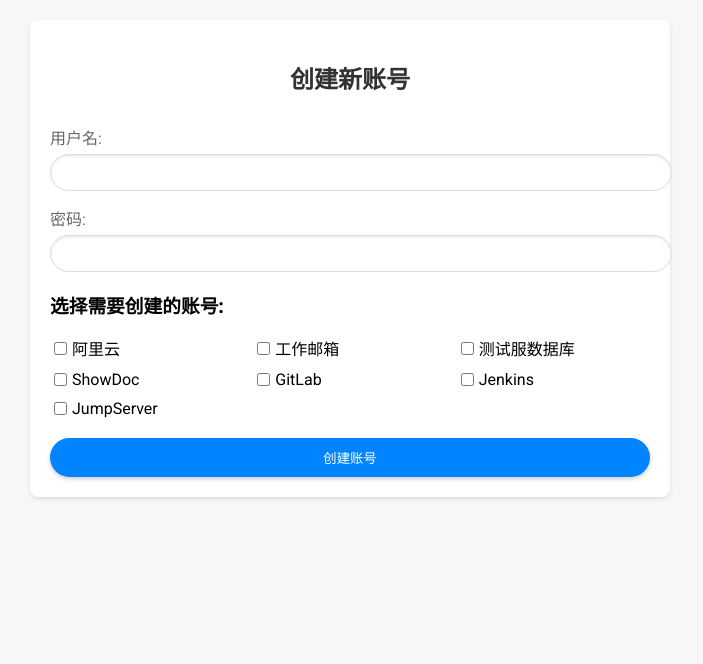
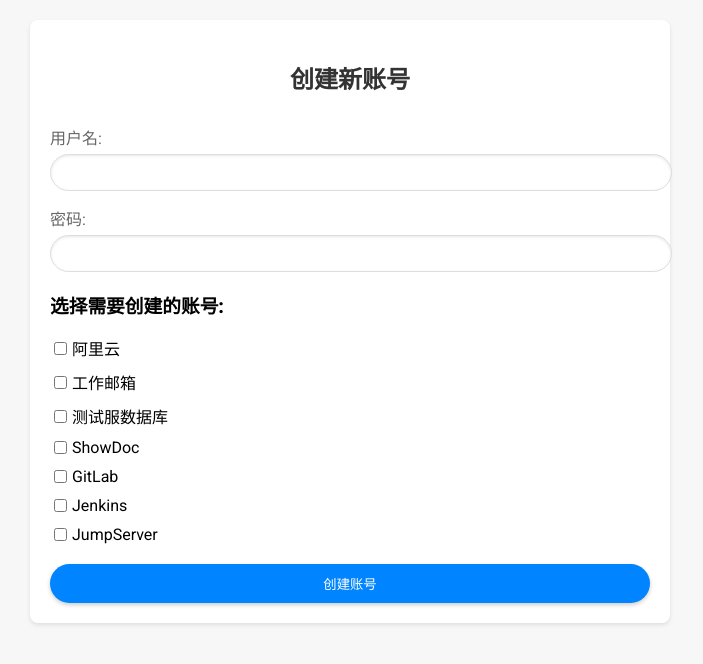
Before and after one commit to Kammingyeung/usercreate, a plain HTML site: page templates/all_account_create.html in a window 1280 px wide. Shown: the whole page, without its empty margins (290-993 px from the left). Drawn offline with Linux system fonts and the light colour scheme.

Commit message:
页面创建

```diff
--- a/templates/all_account_create.html
+++ b/templates/all_account_create.html
@@ -3,7 +3,7 @@
 <head>
 <meta charset="UTF-8">
 <meta name="viewport" content="width=device-width, initial-scale=1.0">
-<title>账号创建工具</title>
+<title>usercreate</title>
   <link href="https://fonts.googleapis.com/css?family=Roboto:400,500&display=swap" rel="stylesheet">
 <style>
   body {
@@ -42,8 +42,8 @@
     box-shadow: inset 0 1px 3px rgba(0, 0, 0, 0.1); /* 内部阴影 */
   }
   .checkbox-group {
-    display: grid;
-    grid-template-columns: repeat(3, 1fr); /* 三列布局 */
+    display: flex;
+    flex-direction: column; /* 设置为垂直排列 */
     gap: 10px;
     margin-bottom: 20px;
   }
```
